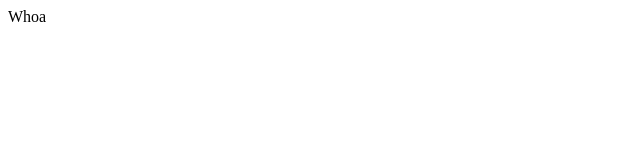
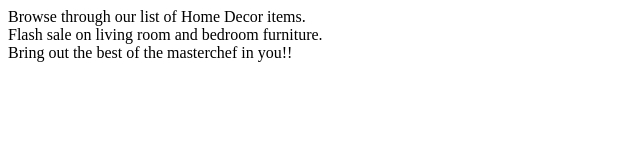
Before and after one commit to jumaxbrian/moderndeveloper-tabs, a plain HTML site: page index.html in a window 1280 px wide. Shown: the whole page, without its empty margins (0-640 px from the left). Drawn offline with Linux system fonts and the light colour scheme.

Commit message:
add structure

```diff
--- a/index.html
+++ b/index.html
@@ -13,7 +13,18 @@
 
     <div class="tabComponent">
         <!-- Insert code to create tabbed components here -->
-        Whoa
+        <a href="#home"></a>
+        <div class="home">
+            Browse through our list of Home Decor items.
+        </div>
+        <a href="#furniture"></a>
+        <div class="furniture">
+            Flash sale on living room and bedroom furniture.
+        </div>
+        <a href="#kitchen"></a>
+        <div class="kitchen">
+            Bring out the best of the masterchef in you!!
+        </div>
     </div>
 
 </body>
```
